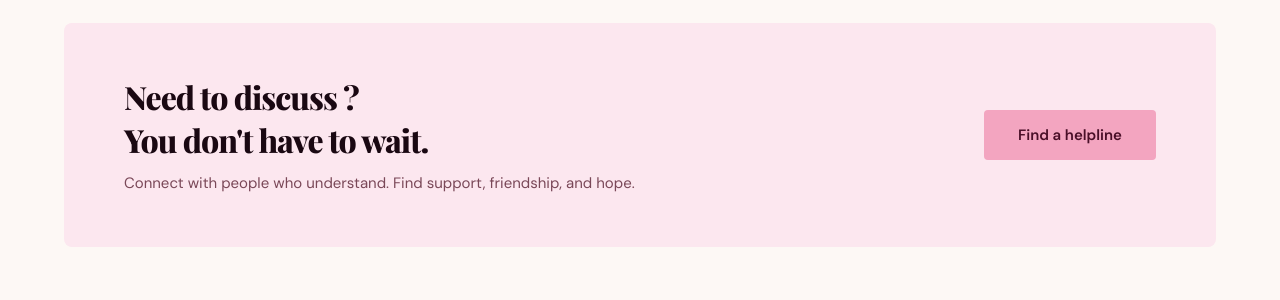
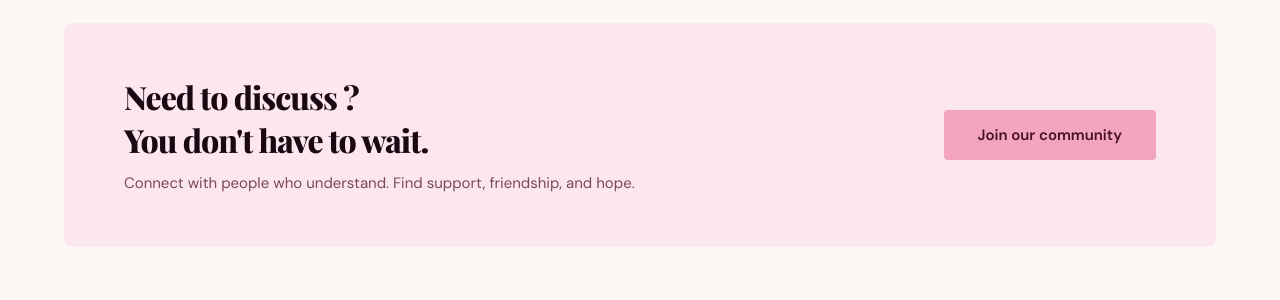
Before and after one commit to 16A9DA/innerscript, a Django app: page / in a window 1280 px wide. Shown: the part 1455-1755 px from the top of the page. Run offline with Django 5.2, Linux system fonts and the light colour scheme; data comes from the database, SQL or seed files in the repository; data that the repository does not hold is empty; some web fonts are replaced.

Commit message:
change home joni community

```diff
--- a/templates/pages/home.html
+++ b/templates/pages/home.html
@@ -92,7 +92,7 @@
       <h2>Need to discuss ?<br>You don't have to wait.</h2>
       <p>Connect with people who understand. Find support, friendship, and hope.</p>
     </div>
-    <a href="https://discord.gg/Gh2E39kkK" class="btn btn-lg">Find a helpline</a>
+    <a href="https://discord.gg/Gh2E39kkK" class="btn btn-lg">Join our community</a>
   </div>
 </section>
 
```
